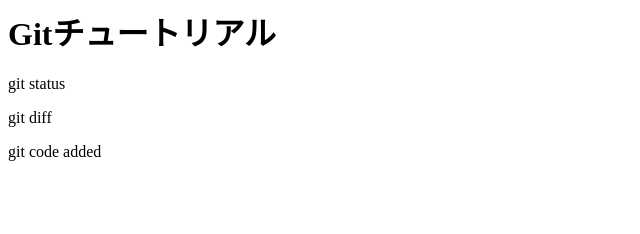
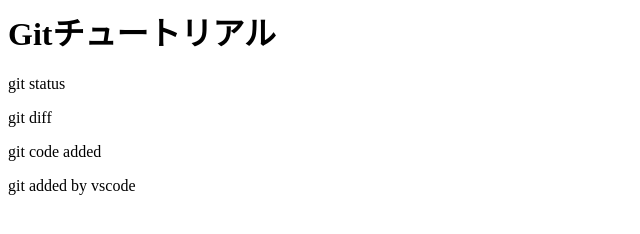
Before and after one commit to aoyan0510/git_tutorial, a plain HTML site: page index.html in a window 1280 px wide. Shown: the whole page, without its empty margins (0-640 px from the left). Drawn offline with Linux system fonts and the light colour scheme.

Commit message:
added by vscode

```diff
--- a/index.html
+++ b/index.html
@@ -2,3 +2,4 @@
 <p>git status</p>
 <p>git diff</p>
 <p>git code added</p>
+<p>git added by vscode</p>
```
